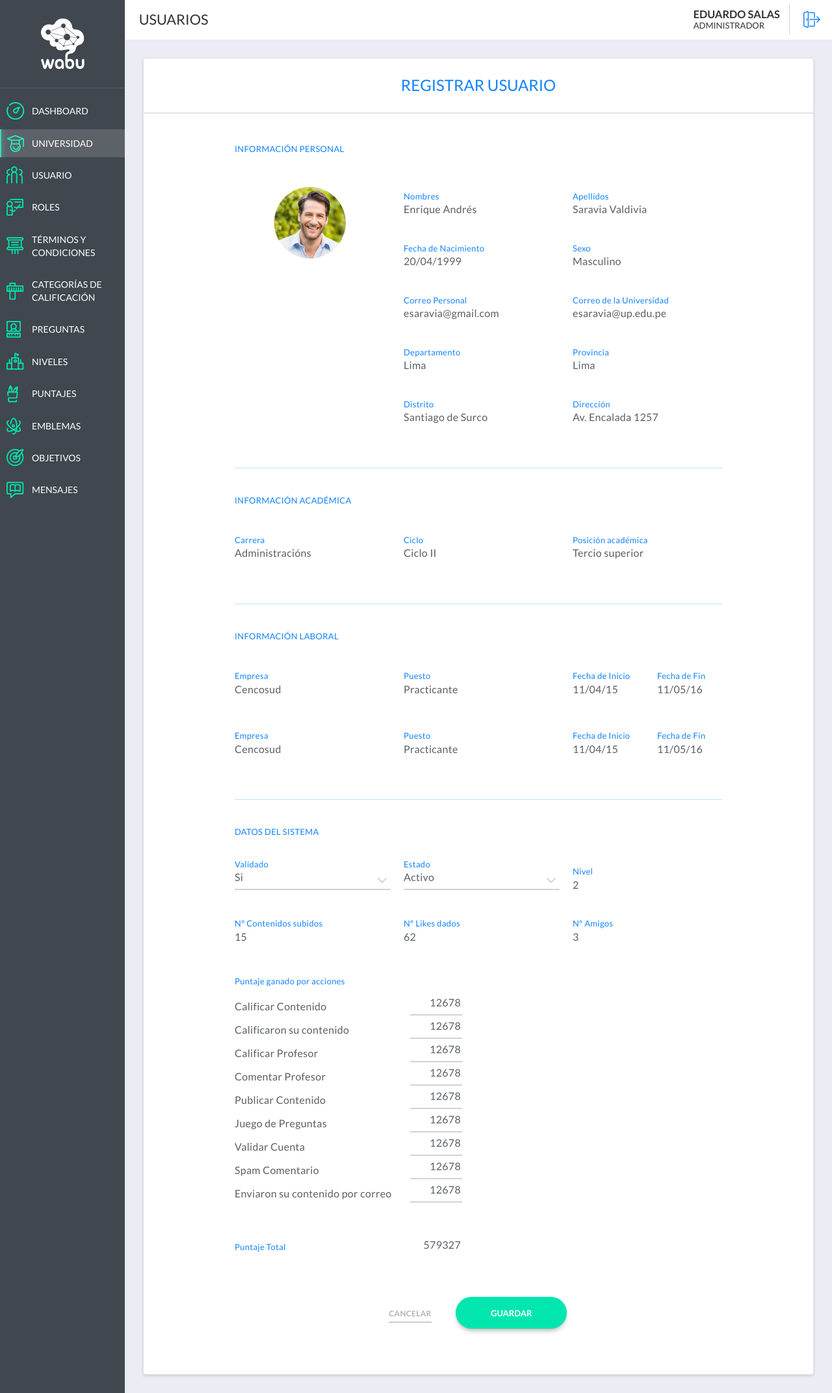
After one commit to MaritzaVst/wabu, a PHP site: page /modify-user.php in a window 1280 px wide. The commit adds this page. Shown: the whole page at 65% size. Run offline with PHP 8.4, Linux system fonts and the light colour scheme; data that the repository does not hold is empty; some libraries are stand-ins or nearby versions.

Commit message:
Modify user: estructura lista

```diff
--- a/cms/html/css/main.styl
+++ b/cms/html/css/main.styl
@@ -705,7 +705,13 @@ input[type="password"]
 				&.permisos, &.universidad
 					padding-top 15px
 			.actions
-				padding: 20px 0 15px;
+				padding: 20px 0 15px
+		.modify-user
+			p
+				font-size 16px
+				letter-spacing 0.3px
+				color #5a6066
+				margin-top 0
 	.data-list.admin-new .head
 		border-bottom solid 2px #e5e6e7
 	.search-form
--- /dev/null
+++ b/cms/html/modify-user.php
@@ -0,0 +1,310 @@
+<?php $style = "" ?>
+<?php include 'includes/header.php' ?>
+
+<?php include 'includes/main-navigation.php' ?>
+
+<section class="main-content">
+
+	<header>
+		<div class="logout pull-right">
+			<a href="login.php" title="">
+				<img src="img/ic-logout.png" alt="Logout">
+			</a>
+		</div>
+		<div class="pull-right box-info-user">
+			<h3>Eduardo Salas <br> <small>Administrador</small></h3>
+		</div>
+
+		<h2 class="title">Usuarios</h2>
+
+	</header><!-- /header -->
+
+	<section class="data-list admin-new">
+		<div>
+			<div class="head">
+				<a href="#" class="btn-return"></a>
+				<h3 class="title-blue text-center">Registrar usuario</h3>
+			</div>
+			<form class="new-level user-registration modify-user">
+				<h4>Información Personal</h4>
+				<div class="content-form">
+					<div class="row">
+						<div class="img-preview col-md-4">
+							<input type="file" id="files" />
+							<div class="img-container">
+								<img id="image" class="absolute-center" src="img/team.png"/>
+							</div>
+						</div>
+						<div class="col-md-8">
+							<div class="row">
+								<div class="col-md-6">
+									<h3 class="subtitle-blue">Nombres</h3>
+									<p>Enrique Andrés</p>
+								</div>
+								<div class="col-md-6">
+									<h3 class="subtitle-blue">Apellidos</h3>
+									<p>Saravia Valdivia</p>
+								</div>
+								<div class="col-md-6">
+									<h3 class="subtitle-blue">Fecha de Nacimiento</h3>
+									<p>20/04/1999</p>
+								</div>
+								<div class="col-md-6">
+									<h3 class="subtitle-blue">Sexo</h3>
+									<p>Masculino</p>
+								</div>
+								<div class="col-md-6">
+									<h3 class="subtitle-blue">Correo Personal</h3>
+									<p>esaravia@gmail.com</p>
+								</div>
+								<div class="col-md-6">
+									<h3 class="subtitle-blue">Correo de la Universidad</h3>
+									<p>esaravia@up.edu.pe</p>
+								</div>
+								<div class="col-md-6">
+									<h3 class="subtitle-blue">Departamento</h3>
+									<p>Lima</p>
+								</div>
+								<div class="col-md-6">
+									<h3 class="subtitle-blue">Provincia</h3>
+									<p>Lima</p>
+								</div>
+								<div class="col-md-6">
+									<h3 class="subtitle-blue">Distrito</h3>
+									<p>Santiago de Surco</p>
+								</div>
+								<div class="col-md-6">
+									<h3 class="subtitle-blue">Dirección</h3>
+									<p>Av. Encalada 1257</p>
+								</div>
+							</div>
+						</div>
+					</div>
+				</div>
+				<h4>Información Académica</h4>
+				<div class="content-form">
+					<div class="row">
+						<div class="col-md-4">
+							<h3 class="subtitle-blue">Carrera</h3>
+							<p>Administracións</p>
+						</div>
+						<div class="col-md-4">
+							<h3 class="subtitle-blue">Ciclo</h3>
+							<p>Ciclo II</p>
+						</div>
+						<div class="col-md-4">
+							<h3 class="subtitle-blue">Posición académica</h3>
+							<p>Tercio superior</p>
+						</div>
+					</div>
+				</div>
+				<h4>Información Laboral</h4>
+				<div class="content-form">
+					<div class="row">
+						<div class="col-md-4">
+							<h3 class="subtitle-blue">Empresa</h3>
+							<p>Cencosud</p>
+						</div>
+						<div class="col-md-4">
+							<h3 class="subtitle-blue">Puesto</h3>
+							<p>Practicante</p>
+						</div>
+						<div class="col-md-2">
+							<h3 class="subtitle-blue">Fecha de Inicio</h3>
+							<p>11/04/15</p>
+						</div>
+						<div class="col-md-2">
+							<h3 class="subtitle-blue">Fecha de Fin</h3>
+							<p>11/05/16</p>
+						</div>
+					</div>
+					<div class="row">
+						<div class="col-md-4">
+							<h3 class="subtitle-blue">Empresa</h3>
+							<p>Cencosud</p>
+						</div>
+						<div class="col-md-4">
+							<h3 class="subtitle-blue">Puesto</h3>
+							<p>Practicante</p>
+						</div>
+						<div class="col-md-2">
+							<h3 class="subtitle-blue">Fecha de Inicio</h3>
+							<p>11/04/15</p>
+						</div>
+						<div class="col-md-2">
+							<h3 class="subtitle-blue">Fecha de Fin</h3>
+							<p>11/05/16</p>
+						</div>
+					</div>
+				</div>
+				<div class="actions text-center">
+					<a href="#" class="btn-cancel text-uppercase">Cancelar</a>
+					<button type="submit" class="btn-save bg-green">Guardar</button>
+				</div>
+				<h4>Datos del sistema</h4>
+				<div class="content-form">
+					<div class="row">
+						<div class="col-md-4">
+							<label for="carrera" class="label-floating active">Validado</label>
+							<img src="img/ic-down.png" class="ic-down">
+							<br>
+							<select name="carrera" class="select-type" required>
+								<option selected value="1">Si</option>
+								<option value="2">No</option>
+							</select>
+						</div>
+						<div class="col-md-4">
+							<label for="ciclo" class="label-floating active">Estado</label>
+							<img src="img/ic-down.png" class="ic-down">
+							<br>
+							<select name="ciclo" class="select-type" required>
+								<option selected value="1">Activo</option>
+								<option value="2">Desactivado</option>
+							</select>
+						</div>
+						<div class="col-md-4">
+							<h3 class="subtitle-blue">Nivel</h3>
+							<p>2</p>
+						</div>
+						<div class="col-md-4">
+							<h3 class="subtitle-blue">Nº Contenidos subidos</h3>
+							<p>15</p>
+						</div>
+						<div class="col-md-4">
+							<h3 class="subtitle-blue">Nº Likes dados</h3>
+							<p>62</p>
+						</div>
+						<div class="col-md-4">
+							<h3 class="subtitle-blue">Nº Amigos</h3>
+							<p>3</p>
+						</div>
+					</div>
+					<h5 class="subtitle-blue">Puntaje ganado por acciones</h5>
+					<div class="row scores">
+						<div class="col-md-6">
+							<label class="clearfix">
+								<span class="col-md-9">Calificar Contenido</span>
+								<input type="number" value="12678" name="puntaje 1">
+							</label>
+							<label class="clearfix">
+								<span class="col-md-9">Calificaron su contenido</span>
+								<input type="number" value="12678" name="puntaje 2">
+							</label>
+							<label class="clearfix">
+								<span class="col-md-9">Calificar Profesor</span>
+								<input type="number" value="12678" name="puntaje 3">
+							</label>
+							<label class="clearfix">
+								<span class="col-md-9">Comentar Profesor</span>
+								<input type="number" value="12678" name="puntaje 4">
+							</label>
+							<label class="clearfix">
+								<span class="col-md-9">Publicar Contenido</span>
+								<input type="number" value="12678" name="puntaje 5">
+							</label>
+							<label class="clearfix">
+								<span class="col-md-9">Juego de Preguntas</span>
+								<input type="number" value="12678" name="puntaje 7">
+							</label>
+							<label class="clearfix">
+								<span class="col-md-9">Validar Cuenta</span>
+								<input type="number" value="12678" name="puntaje 8">
+							</label>
+							<label class="clearfix">
+								<span class="col-md-9">Spam Comentario</span>
+								<input type="number" value="12678" name="puntaje 9">
+							</label>
+							<label class="clearfix">
+								<span class="col-md-9">Enviaron su contenido por correo</span>
+								<input type="number" value="12678" name="puntaje 10">
+							</label>
+							<label class="row total-score">
+								<span class="col-md-9 subtitle-blue">Puntaje Total</span>
+								<input type="number" name="total" value="579327">
+							</label>
+						</div>
+					</div>
+				</div>
+			</form>
+		</div>
+	</section>
+
+</section>
+<?php $script = "file-preview.js"; ?>
+<?php $script3 = "administradores.js"; ?>
+<script id="academic-template"  type="text/template">
+	<div class="border-gray user-information academic-info">
+		<div class="row">
+			<div class="col-md-4">
+				<label for="carrera" class="label-floating">Carrera</label>
+				<img src="img/ic-down.png" class="ic-down">
+				<br>
+				<select name="carrera" class="select-type" required>
+					<option value="" selected=""></option>
+					<option value="1">Administración</option>
+					<option value="2">Sistemas</option>
+					<option value="3">Comunicación</option>
+				</select>
+			</div>
+			<div class="col-md-4">
+				<label for="ciclo" class="label-floating">Ciclo</label>
+				<img src="img/ic-down.png" class="ic-down">
+				<br>
+				<select name="ciclo" class="select-type" required>
+					<option value="" selected=""></option>
+					<option value="1">Ciclo I</option>
+					<option value="2">Ciclo II</option>
+					<option value="3">Ciclo III</option>
+				</select>
+			</div>
+			<div class="col-md-4">
+				<label for="posicion" class="label-floating">Posición Académica</label>
+				<img src="img/ic-down.png" class="ic-down">
+				<br>
+				<select name="posicion" class="select-type" required>
+					<option value="" selected=""></option>
+					<option value="1">Tercio Superior</option>
+					<option value="2">Quinto Superior</option>
+					<option value="3">Decimo Superior (?)</option>
+				</select>
+			</div>
+			<span class="btn-delete"><img src="img/ic-delete.png"></span>
+		</div>
+	</div>
+</script>
+<script id="laboral-template" type="text/template">
+	<div class="border-gray user-information work-info">
+		<div class="row">
+			<div class="col-md-4">
+				<label for="empresa" class="label-floating">Empresa</label>
+				<br>
+				<input type="text" name="empresa" required>
+			</div>
+			<div class="col-md-4">
+				<label for="puesto" class="label-floating">Puesto</label>
+				<br>
+				<input type="text" name="puesto" required>
+			</div>
+			<div class="col-md-2">
+				<label for="inicio" class="label-floating">Fecha de Inicio</label>
+				<img src="img/ic_calendar.png" class="ic-calendar">
+				<br>
+				<input type="text" name="inicio" required class="datetime">
+			</div>
+			<div class="col-md-2">
+				<label for="fin" class="label-floating">Fecha de Fin</label>
+				<img src="img/ic_calendar.png" class="ic-calendar">
+				<br>
+				<input type="text" name="fin" required class="datetime end-date">
+			</div>
+			<div class="col-md-2 col-lg-offset-10 btn-restrict-date">
+				<label for="actual-date">
+					<input type="checkbox" name="actual-date" class="toggle-button">
+					<span class="text-uppercase">Actualidad</span>
+				</label>
+			</div>
+			<span class="btn-delete"><img src="img/ic-delete.png"></span>
+		</div>
+	</div>
+</script>
+<?php include 'includes/footer.php' ?>
```
Also changed, not shown: cms/html/css/main.css.
